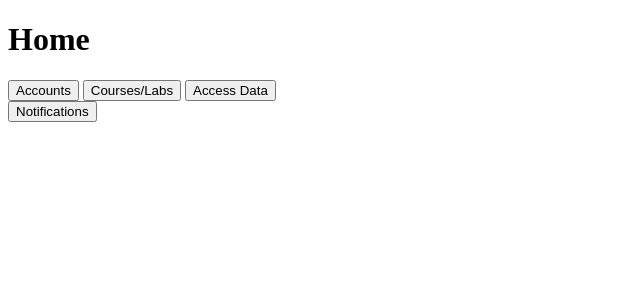
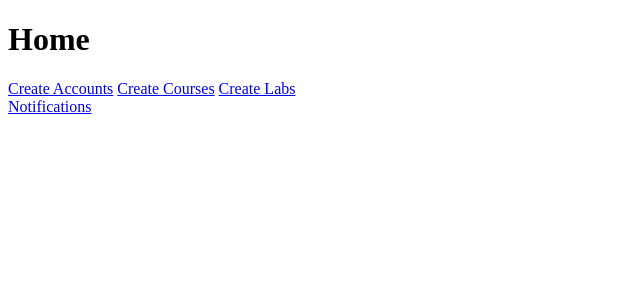
Before and after one commit to Hossai25/801-1-Sprint-Group, a Django app: template templates/dashboard.html in a window 1280 px wide. Shown: the part 26-326 px from the top of the page, without its empty margins (0-640 px from the left). Run offline with Django 4.2, Linux system fonts and the light colour scheme; the template is opened without the code that fills it, so the values that code supplies are empty.

Commit message:
Update dashboard.html

```diff
--- a/templates/dashboard.html
+++ b/templates/dashboard.html
@@ -10,18 +10,18 @@
         <h1>Home</h1>
         <div class="container">
             <span>
-                <button>Accounts</button>
+                <a class="btn" href="{% url 'createAccount' %}">Create Accounts</a>
             </span>
             <span>
-                <button>Courses/Labs</button>
+                <a class="btn" href="{% url 'createCourse' %}">Create Courses</a>
             </span>
             <span>
-                <button>Access Data</button>
+                <a class="btn" href="{% url 'createLab' %}">Create Labs</a>
             </span>
         </div>
         <div class="container">
             <span>
-                <button>Notifications</button>
+                <a class="btn" href="{% url 'notifications' %}">Notifications</a>
             </span>
         </div>
     </div>
```
